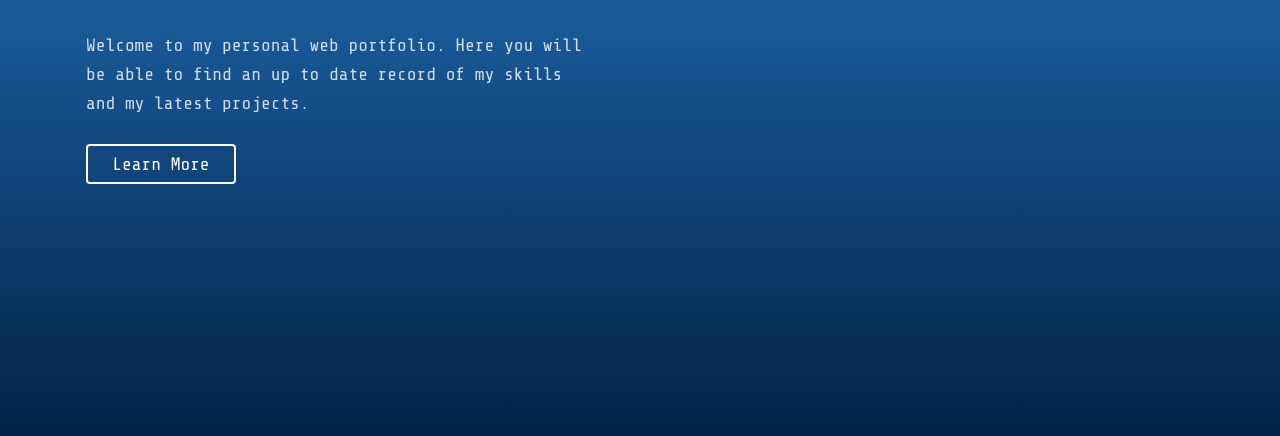
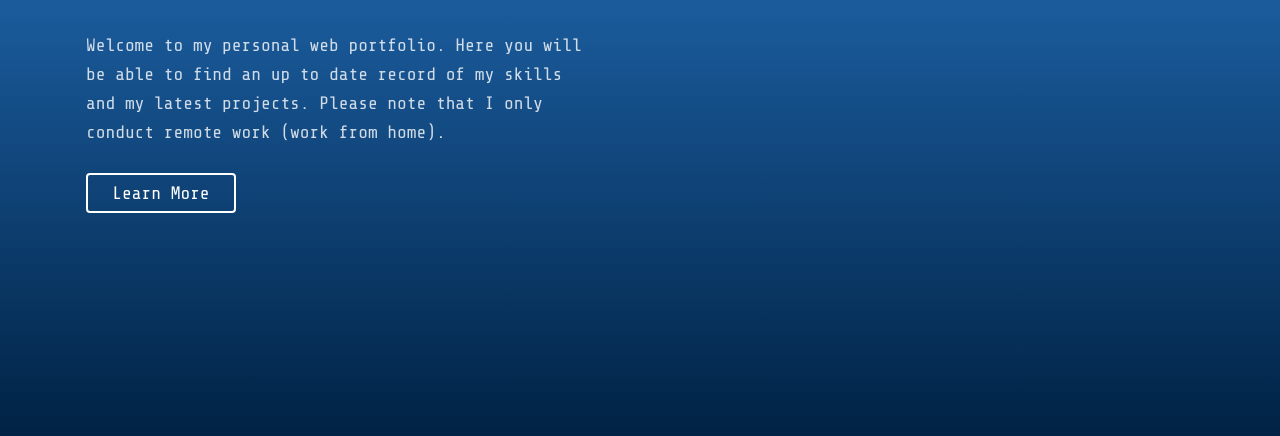
Before and after one commit to vinualwis/vinualwis.github.io, a plain HTML site: page index.html in a window 1280 px wide. Shown: the part 364-800 px from the top of the page. Drawn offline with nearby package versions, Linux system fonts and the light colour scheme.

Commit message:
Specificity improvement

```diff
--- a/index.html
+++ b/index.html
@@ -42,7 +42,10 @@
         <i class="fa fa-code" aria-hidden="true"></i>
          Remote Software Engineer
        </h1>
-       <p class="invisible">Welcome to my personal web portfolio. Here you will be able to find an up to date record of my skills and my latest projects.</p>
+       <p class="invisible">
+         Welcome to my personal web portfolio. Here you will be able to find an up to date record of my skills and my latest projects.
+         Please note that I only conduct remote work (work from home).
+       </p>
        <button class="invisible" onclick='window.location="#languages"'>Learn More</button>
       </section>
       <section class="content-section" id="languages">
```
